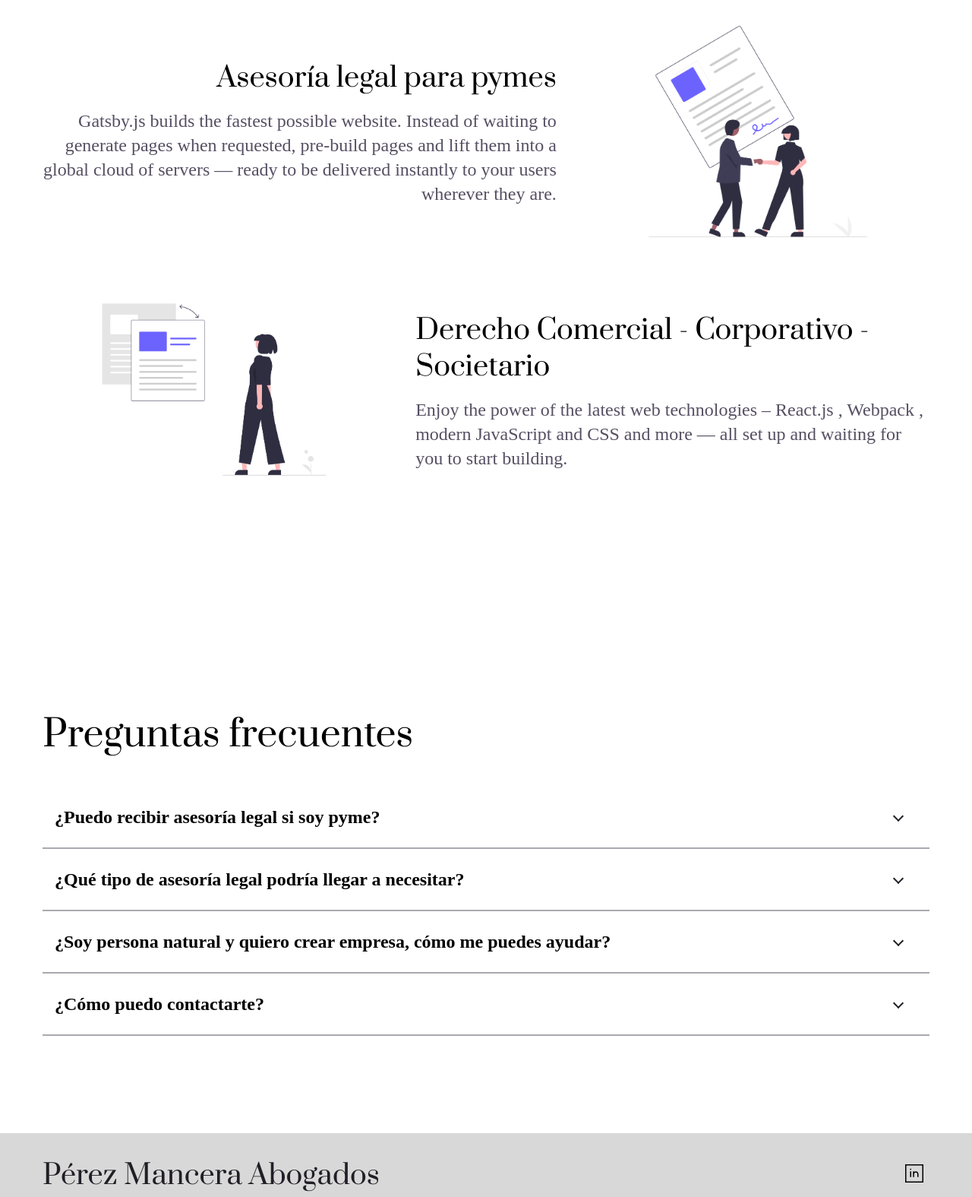
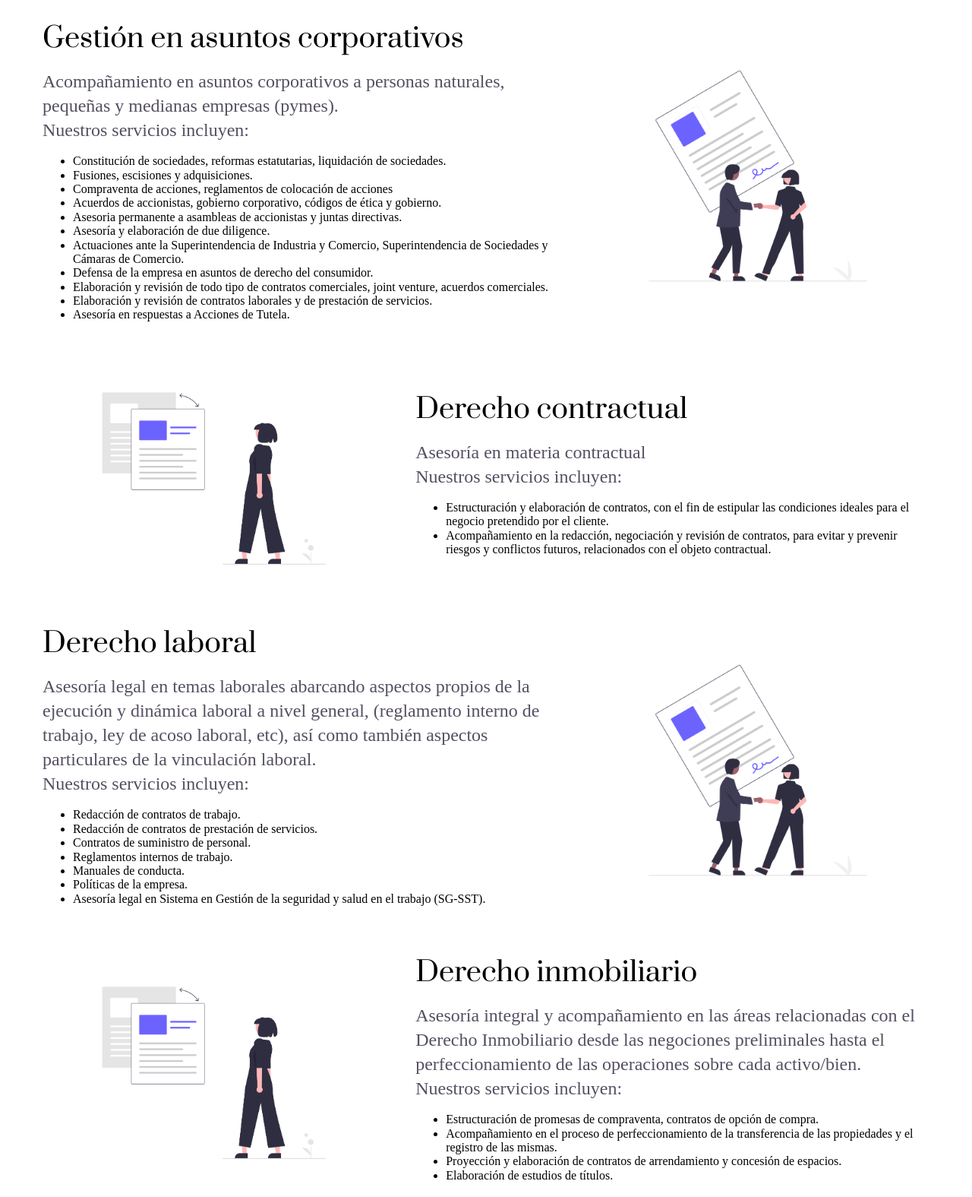
Before and after one commit to jgmurillo10/nataliaperezm, a Gatsby site: page / in a window 1280 px wide. Shown: the part 1180-2755 px from the top of the page at 76% size. Built offline with nearby package versions, Linux system fonts and the light colour scheme; Gatsby itself is replaced by a stand-in of ours; a web font is replaced by a local one.

Commit message:
Copy updates

```diff
--- a/src/components/common/Navbar/Navbar.js
+++ b/src/components/common/Navbar/Navbar.js
@@ -15,7 +15,7 @@ import {
 
 import { ReactComponent as MenuIcon } from '@static/icons/menu.svg';
 
-const NAV_ITEMS = ['Servicios', 'Preguntas frecuentes'];
+const NAV_ITEMS = ['Servicios'];
 
 class Navbar extends Component {
   state = {
--- a/src/components/sections/About.js
+++ b/src/components/sections/About.js
@@ -40,7 +40,7 @@ const About = () => (
       <Section id="about">
         <Container>
           <div>
-            <p>Abogada egresada del Colegio Mayor de Nuestra Señora del Rosario, candidata a Magister en Derecho con énfasis en Derecho Privado, de la misma Universidad. Cuento con experiencia en áreas de Derecho Corporativo, Comercial, Societario, Contractual y del Consumidor.</p>
+            <p>Abogada egresada del Colegio Mayor de Nuestra Señora del Rosario, Magister en Derecho con énfasis en Derecho Privado, de la misma Universidad. Cuento con experiencia en áreas de Derecho Corporativo, Comercial, Societario, Contractual y del Consumidor.</p>
           </div>
         </Container>
       </Section>
@@ -49,13 +49,22 @@ const About = () => (
           <h1>Servicios</h1>
           <Grid>
             <div id="experiencia">
-              <h2>Asesoría legal para pymes</h2>
-              <p>
-                Gatsby.js builds the fastest possible website. Instead of
-                waiting to generate pages when requested, pre-build pages and
-                lift them into a global cloud of servers — ready to be delivered
-                instantly to your users wherever they are.
-              </p>
+              <h2>Gestión en asuntos corporativos</h2>
+              <p>Acompañamiento en asuntos corporativos a personas naturales, pequeñas y medianas empresas (pymes).</p>
+              <p>Nuestros servicios incluyen:</p>
+              <ul>
+                <li>Constitución de sociedades, reformas estatutarias, liquidación de sociedades.</li>
+                <li>Fusiones, escisiones y adquisiciones.</li>
+                <li>Compraventa de acciones, reglamentos de colocación de acciones</li>
+                <li>Acuerdos de accionistas, gobierno corporativo, códigos de ética y gobierno.</li>
+                <li>Asesoria permanente a asambleas de accionistas y juntas directivas.</li>
+                <li>Asesoría y elaboración de due diligence.</li>
+                <li>Actuaciones ante la Superintendencia de Industria y Comercio, Superintendencia de Sociedades y Cámaras de Comercio.</li>
+                <li>Defensa de la empresa en asuntos de derecho del consumidor.</li>
+                <li>Elaboración y revisión de todo tipo de contratos comerciales, joint venture, acuerdos comerciales.</li>
+                <li>Elaboración y revisión de contratos laborales y de prestación de servicios.</li>
+                <li>Asesoría en respuestas a Acciones de Tutela.</li>
+              </ul>
             </div>
             <Art>
               <img src={data.art_fast.publicURL} />
@@ -66,13 +75,63 @@ const About = () => (
               <img src={data.art_learn.publicURL} />
             </Art>
             <div>
-              <h2>Derecho Comercial - Corporativo - Societario</h2>
-              <p>
-                Enjoy the power of the latest web technologies – React.js ,
-                Webpack , modern JavaScript and CSS and more — all set up and
-                waiting for you to start building.
-              </p>
+              <h2>Derecho contractual</h2>
+              <p>Asesoría en materia contractual</p>
+              <p>Nuestros servicios incluyen:</p>
+              <ul>
+                <li>Estructuración y elaboración de contratos, con el fin de estipular las condiciones ideales para el negocio pretendido por el cliente.</li>
+                <li>Acompañamiento en la redacción, negociación y revisión de contratos, para evitar y prevenir riesgos y conflictos futuros, relacionados con el objeto contractual.</li>
+              </ul>
             </div>
+          </Grid>
+          <Grid>
+            <div>
+              <h2>Derecho laboral</h2>
+              <p>Asesoría legal en temas laborales abarcando aspectos propios de la ejecución y dinámica laboral a nivel general, (reglamento interno de trabajo, ley de acoso laboral, etc), así como también aspectos particulares de la vinculación laboral. </p>
+              <p>Nuestros servicios incluyen:</p>
+              <ul>
+                <li>Redacción de contratos de trabajo.</li>
+                <li>Redacción de contratos de prestación de servicios.</li>
+                <li>Contratos de suministro de personal.</li>
+                <li>Reglamentos internos de trabajo.</li>
+                <li>Manuales de conducta.</li>
+                <li>Políticas de la empresa.</li>
+                <li>Asesoría legal en Sistema en Gestión de la seguridad y salud en el trabajo (SG-SST).</li>
+              </ul>
+            </div>
+            <Art>
+              <img src={data.art_fast.publicURL} />
+            </Art>
+          </Grid>
+          <Grid inverse>
+            <Art>
+              <img src={data.art_learn.publicURL} />
+            </Art>
+            <div>
+              <h2>Derecho inmobiliario</h2>
+              <p>Asesoría integral y acompañamiento en las áreas relacionadas con el Derecho Inmobiliario desde las negociones preliminales hasta el perfeccionamiento de las operaciones sobre cada activo/bien.</p>
+              <p>Nuestros servicios incluyen:</p>
+              <ul>
+                <li>Estructuración de promesas de compraventa, contratos de opción de compra.</li>
+                <li>Acompañamiento en el proceso de perfeccionamiento de la transferencia de las propiedades y el registro de las mismas.</li>
+                <li>Proyección y elaboración de contratos de arrendamiento y concesión de espacios.</li>
+                <li>Elaboración de estudios de títulos.</li>
+              </ul>
+            </div>
+          </Grid>
+          <Grid>
+            <div>
+              <h2>Derecho de familia</h2>
+              <p>Asesoría integral en todos los aspectos relacionados con la familia.</p>
+              <p>Nuestros servicios incluyen:</p>
+              <ul>
+                <li>Divorcios.</li>
+                <li>Sucesiones.</li>
+              </ul>
+            </div>
+            <Art>
+              <img src={data.art_fast.publicURL} />
+            </Art>
           </Grid>
         </Container>
       </Section>
@@ -85,10 +144,10 @@ const Grid = styled.div`
   display: grid;
   grid-template-columns: 3fr 2fr;
   grid-gap: 40px;
-  text-align: right;
+  text-align: left;
   align-items: center;
   justify-items: center;
-  margin: 24px 0;
+  margin: 48px 0;
 
   ${props =>
     props.inverse &&
--- a/src/components/sections/Header.js
+++ b/src/components/sections/Header.js
@@ -36,7 +36,7 @@ const Header = () => (
                 Pérez Mancera
               </h1>
               <h2>
-              Abogada - Candidata a Magister en Derecho Privado
+              Abogada - Magister en Derecho Privado
               </h2>
               <br />
               <p>
--- a/src/pages/index.js
+++ b/src/pages/index.js
@@ -17,7 +17,7 @@ const IndexPage = () => (
     <About />
     {/* <Brands /> */}
     {/* <Team /> */}
-    <Faq />
+    {/* <Faq /> */}
     <Footer />
   </Layout>
 );
```
Also changed, not shown: 1 other file.
